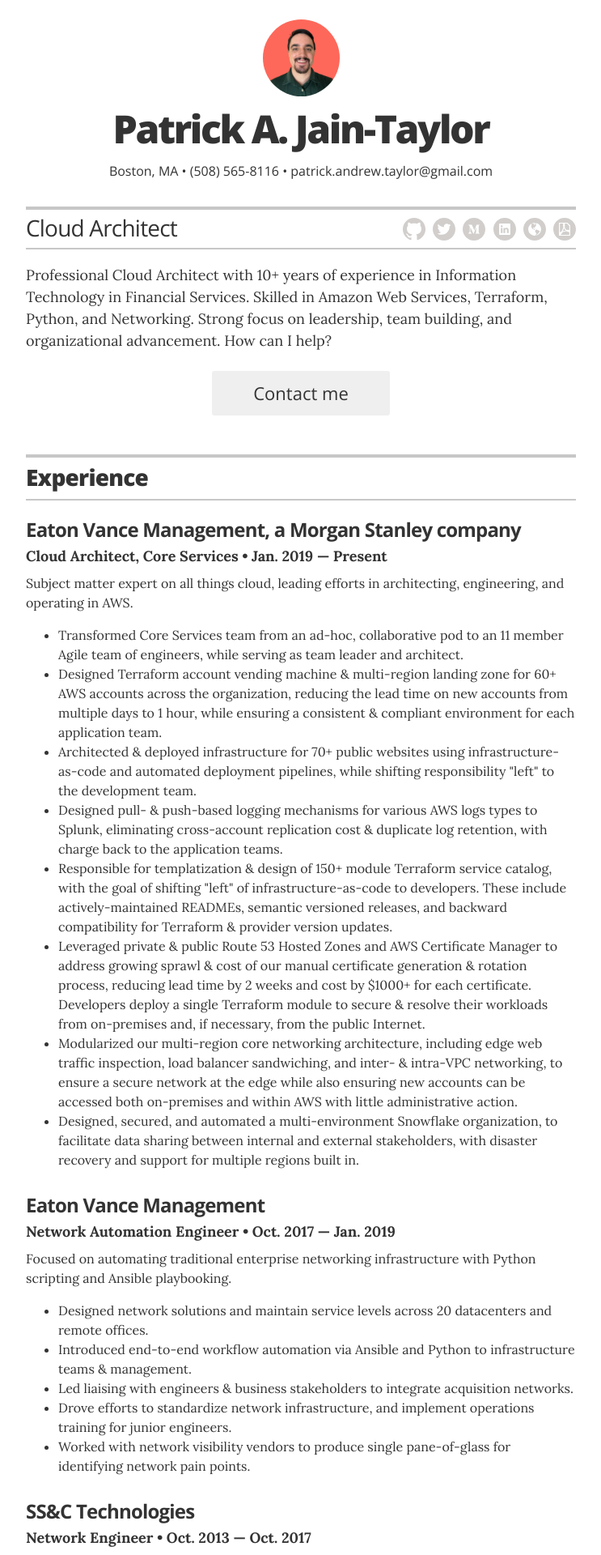
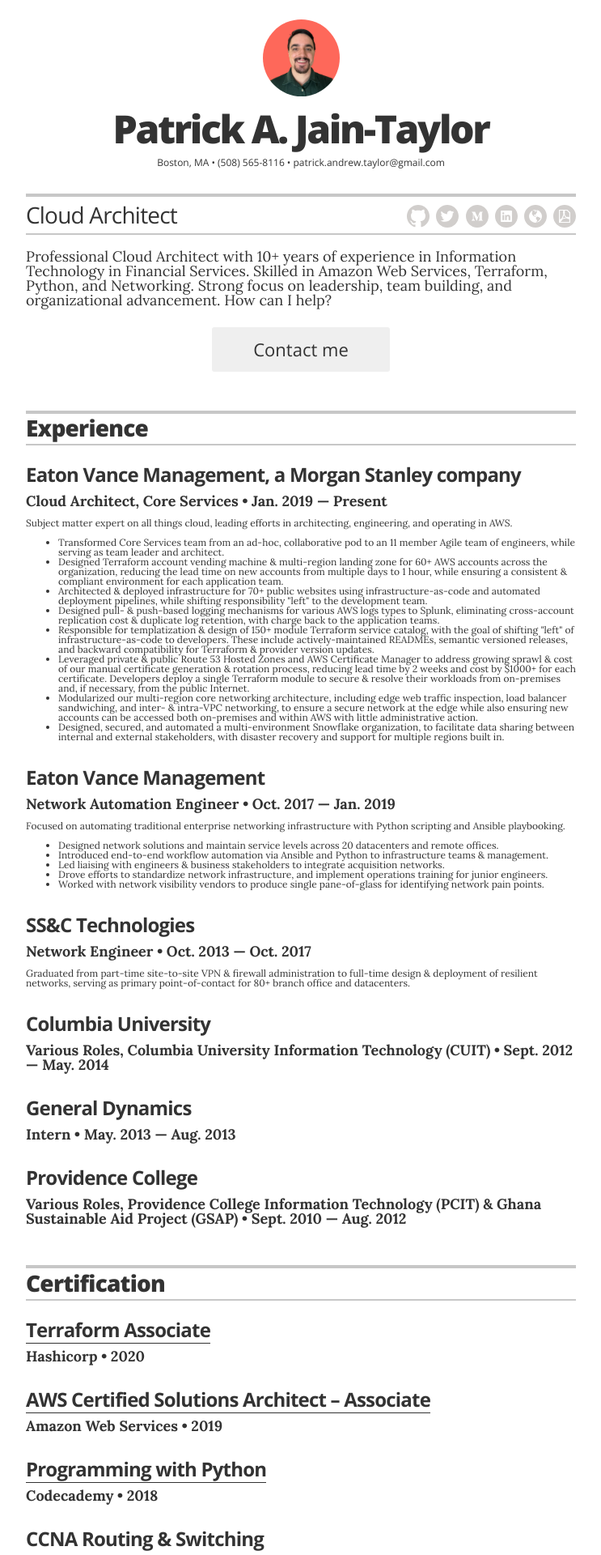
Before and after one commit to patrick-andrew-jain-taylor/resume, a Jekyll site: the page built from index.html, in a window 1280 px wide. Shown: the top 1920 px of the page at 81% size, without its empty margins (268-1011 px from the left). Built offline with Jekyll 4.4.1, drawn with Linux system fonts in a browser that asks for light colours.

Commit message:
test: font/line height of body

```diff
--- a/_sass/_base.scss
+++ b/_sass/_base.scss
@@ -13,8 +13,8 @@
 body{
   @include serif;
   color: $text_color;
-  font-size: 16px;
-  line-height: 1.5;
+  font-size: 12px;
+  line-height: 1;
 }
 
 .wrapper:before,
```
